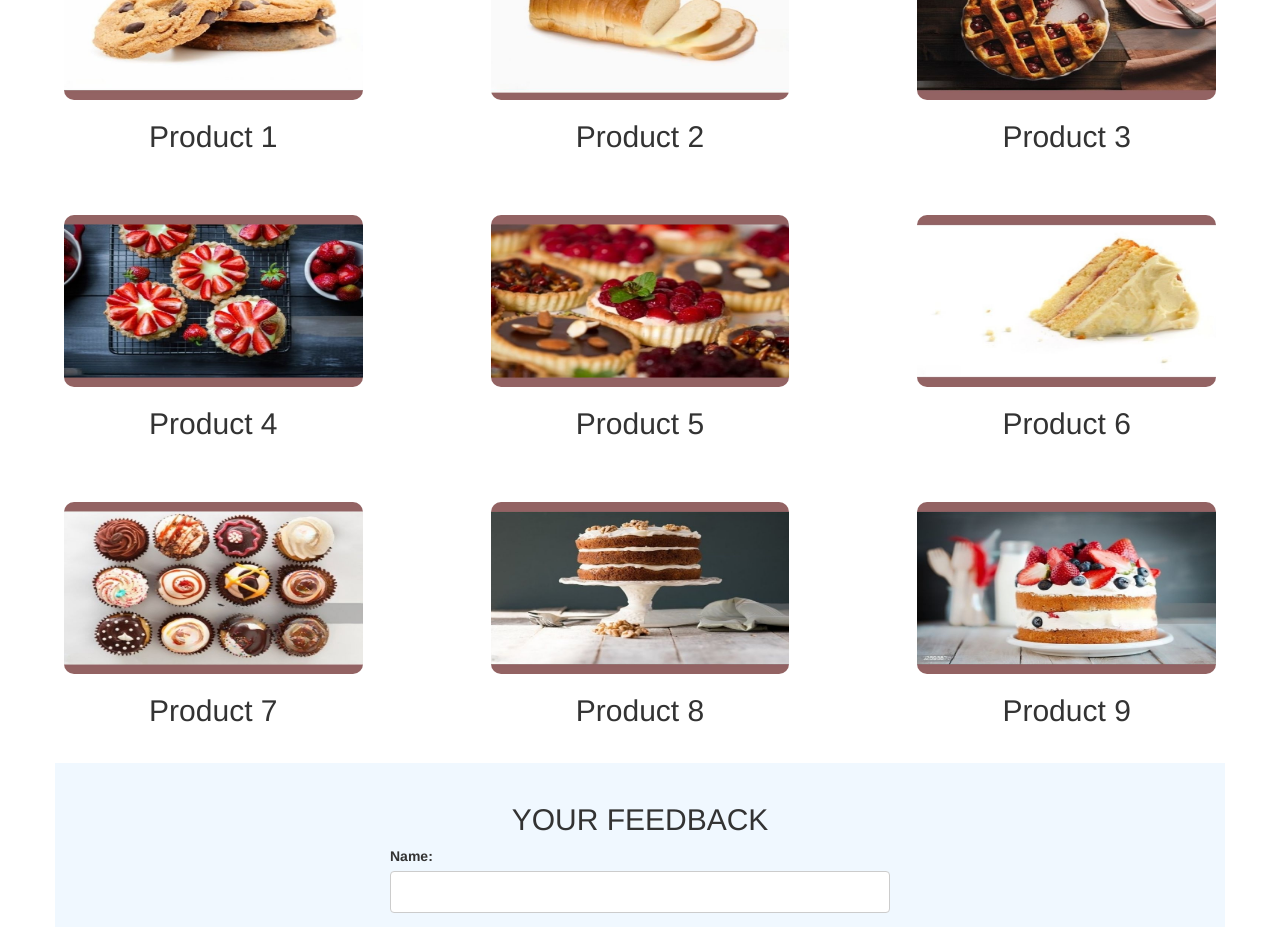
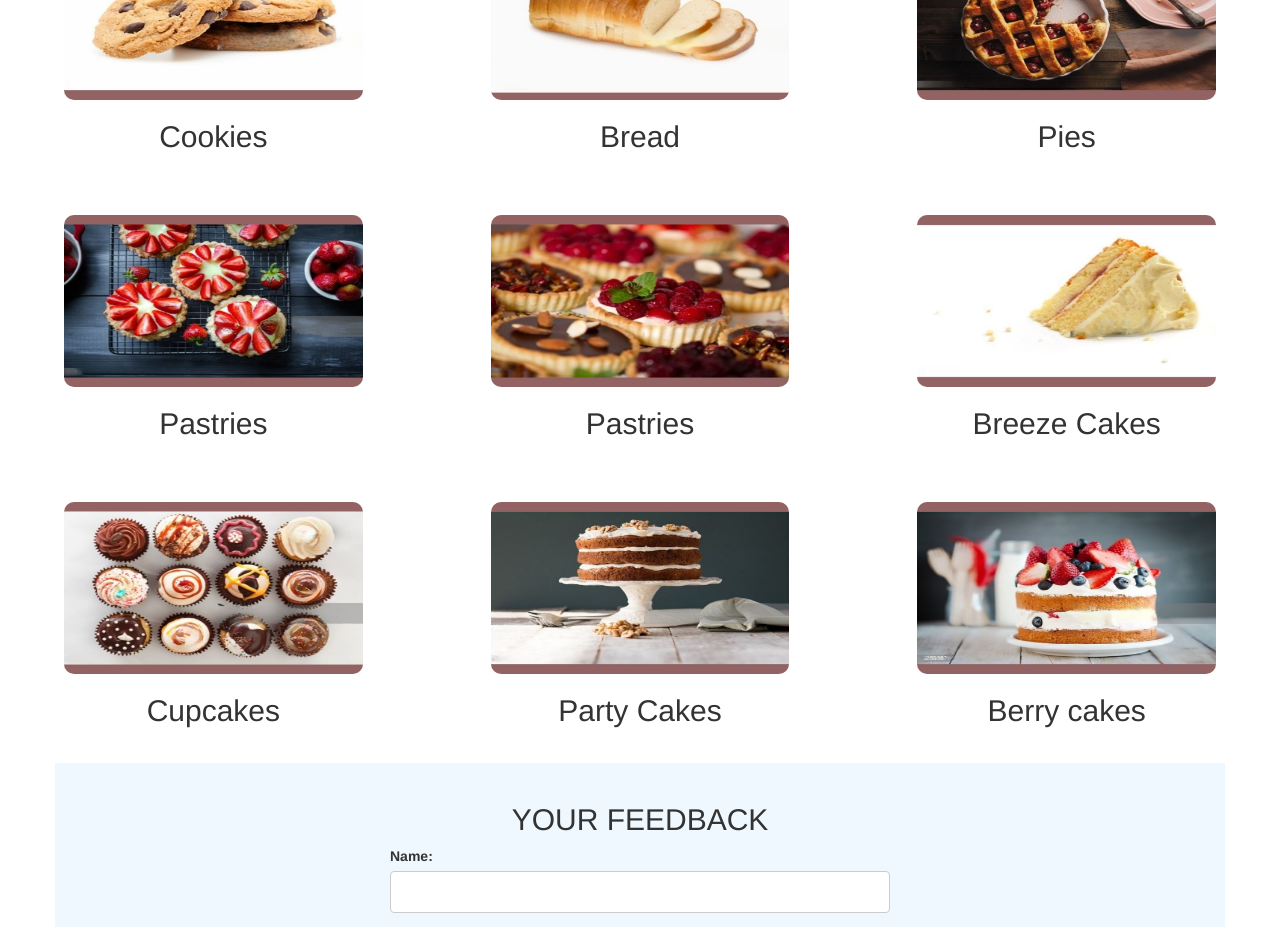
Before and after one commit to Othnielonyx/Bakerz-Bite, an Angular app in the folder bakers/: page /product in a window 1280 px wide. Shown: the part 1160-2087 px from the top of the page. Built offline with nearby package versions, Linux system fonts and the light colour scheme.

Commit message:
product name change

```diff
--- a/bakers/src/app/product/products.ts
+++ b/bakers/src/app/product/products.ts
@@ -8,63 +8,63 @@ export interface Product {
 
 export const PRODUCTS: Product[] = [
   {
-    name: 'Product 1',
+    name: 'Cookies',
     price: 10.99,
     description: 'This is the description of product 1.',
     // imageName: 'product1.jpg',
     path: '../../assets/images/product1.jpg',
   },
   {
-    name: 'Product 2',
+    name: 'Bread',
     price: 20.99,
     description: 'This is the description of product 2.',
     // imageName: 'product2.jpg',
     path: '../../assets/images/product2.jpg',
   },
   {
-    name: 'Product 3',
+    name: 'Pies',
     price: 30.99,
     description: 'This is the description of product 3.',
     // imageName: 'product3.jpg',
     path: '../../assets/images/product3.jpg',
   },
   {
-    name: 'Product 4',
+    name: 'Pastries',
     price: 40.99,
     description: 'This is the description of product 4.',
     // imageName: 'product4.jpg',
     path: '../../assets/images/product4.jpg',
   },
   {
-    name: 'Product 5',
+    name: 'Pastries',
     price: 50.99,
     description: 'This is the description of product 5.',
     // imageName: 'product5.jpg',
     path: '../../assets/images/product5.jpg',
   },
   {
-    name: 'Product 6',
+    name: 'Breeze Cakes',
     price: 60.99,
     description: 'This is the description of product 6.',
     // imageName: 'product6.jpg',
     path: '../../assets/images/product6.jpg',
   },
   {
-    name: 'Product 7',
+    name: 'Cupcakes',
     price: 70.99,
     description: 'This is the description of product 7.',
     // imageName: 'product7.jpg',
     path: '../../assets/images/product7.jpg',
   },
   {
-    name: 'Product 8',
+    name: 'Party Cakes',
     price: 80.99,
     description: 'This is the description of product 8.',
     // imageName: 'product8.jpg',
     path: '../../assets/images/product8.jpg',
   },
   {
-    name: 'Product 9',
+    name: 'Berry cakes',
     price: 90.99,
     description: 'This is the description of product 9.',
     // imageName: 'product9.jpg',
```
